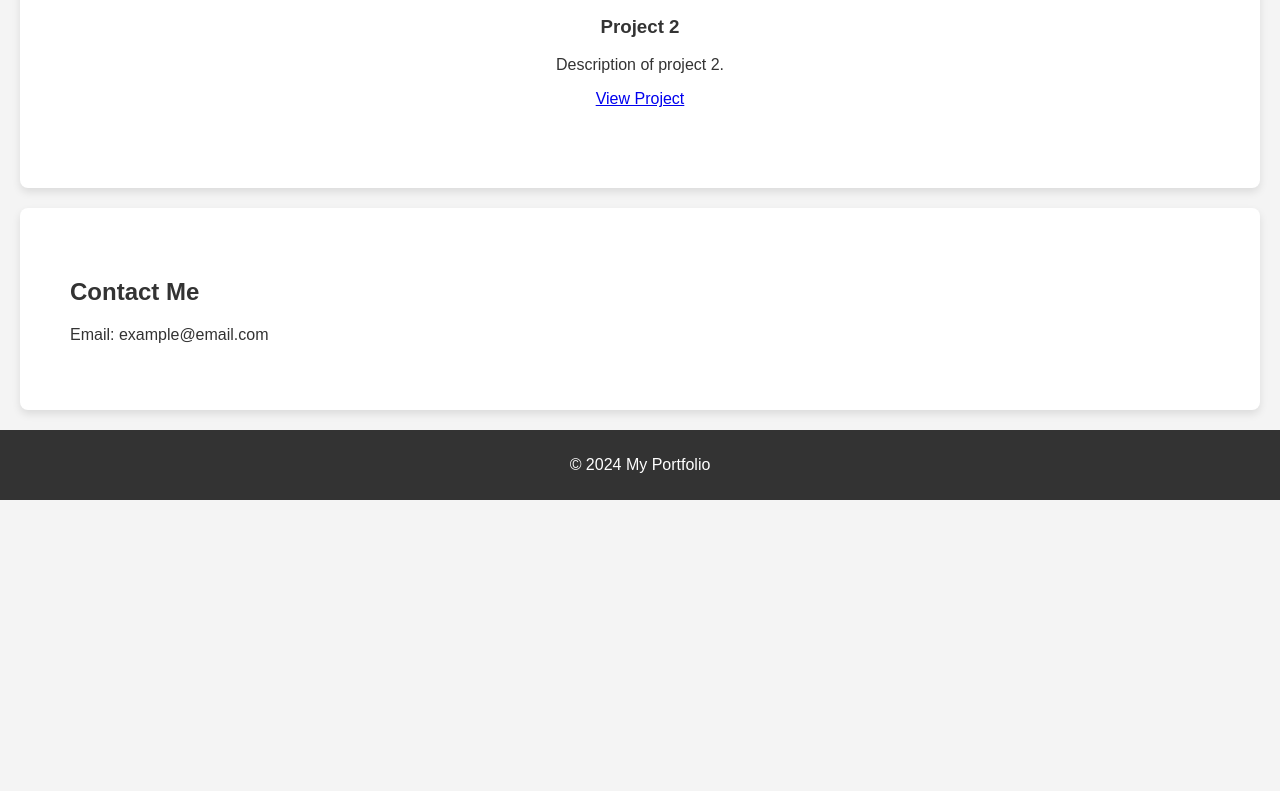
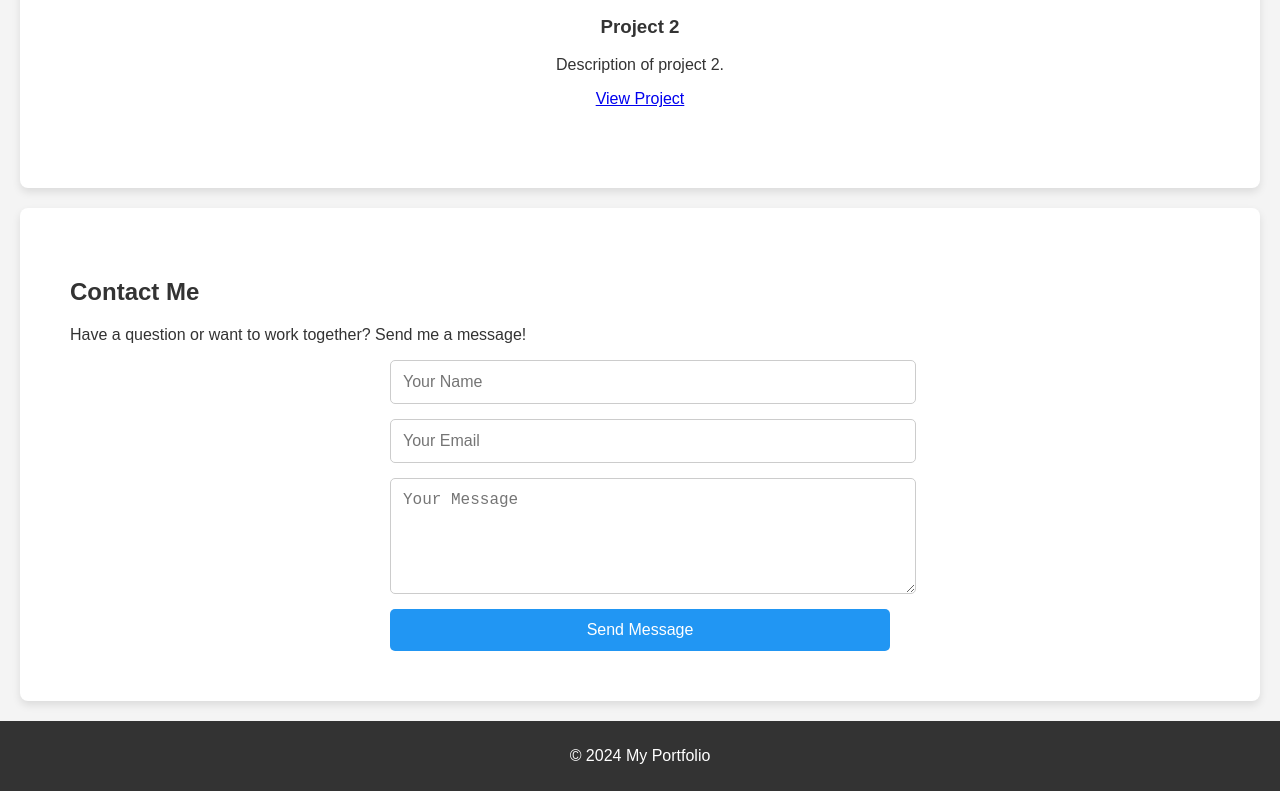
Before and after one commit to juggerNAD/portfolio-website, a plain HTML site: page index.html in a window 1280 px wide. Shown: the part 694-1485 px from the top of the page. Before the commit the page ends 1194 px from the top, so only its background shows below. Drawn offline with Linux system fonts and the light colour scheme.

Commit message:
Added contact form

```diff
--- a/index.html
+++ b/index.html
@@ -45,7 +45,14 @@
 
     <section id="contact">
         <h2>Contact Me</h2>
-        <p>Email: example@email.com</p>
+        <p>Have a question or want to work together? Send me a message!</p>
+
+        <form id="contactForm" action="https://formsubmit.co/homeph.barisowfh@gmail.com" method="POST">
+            <input type="text" name="name" placeholder="Your Name" required>
+            <input type="email" name="email" placeholder="Your Email" required>
+            <textarea name="message" rows="5" placeholder="Your Message" required></textarea>
+            <button type="submit">Send Message</button>
+        </form>
     </section>
 
     <footer>
--- a/style.css
+++ b/style.css
@@ -119,3 +119,46 @@ body.dark-mode section {
 body.dark-mode header, body.dark-mode footer {
     background-color: #222;
 }
+form {
+    display: flex;
+    flex-direction: column;
+    gap: 15px;
+    max-width: 500px;
+    margin: auto;
+}
+
+input, textarea {
+    width: 100%;
+    padding: 12px;
+    border: 1px solid #ccc;
+    border-radius: 5px;
+    font-size: 16px;
+    transition: 0.3s;
+}
+
+input:focus, textarea:focus {
+    border-color: #2196F3;
+    outline: none;
+    box-shadow: 0 0 5px rgba(33, 150, 243, 0.5);
+}
+
+button {
+    background-color: #2196F3;
+    color: white;
+    padding: 12px;
+    border: none;
+    border-radius: 5px;
+    font-size: 16px;
+    cursor: pointer;
+    transition: 0.3s;
+}
+
+button:hover {
+    background-color: #0b7dda;
+}
+
+body.dark-mode input, body.dark-mode textarea, body.dark-mode button {
+    background-color: #333;
+    color: white;
+    border-color: #555;
+}
```
